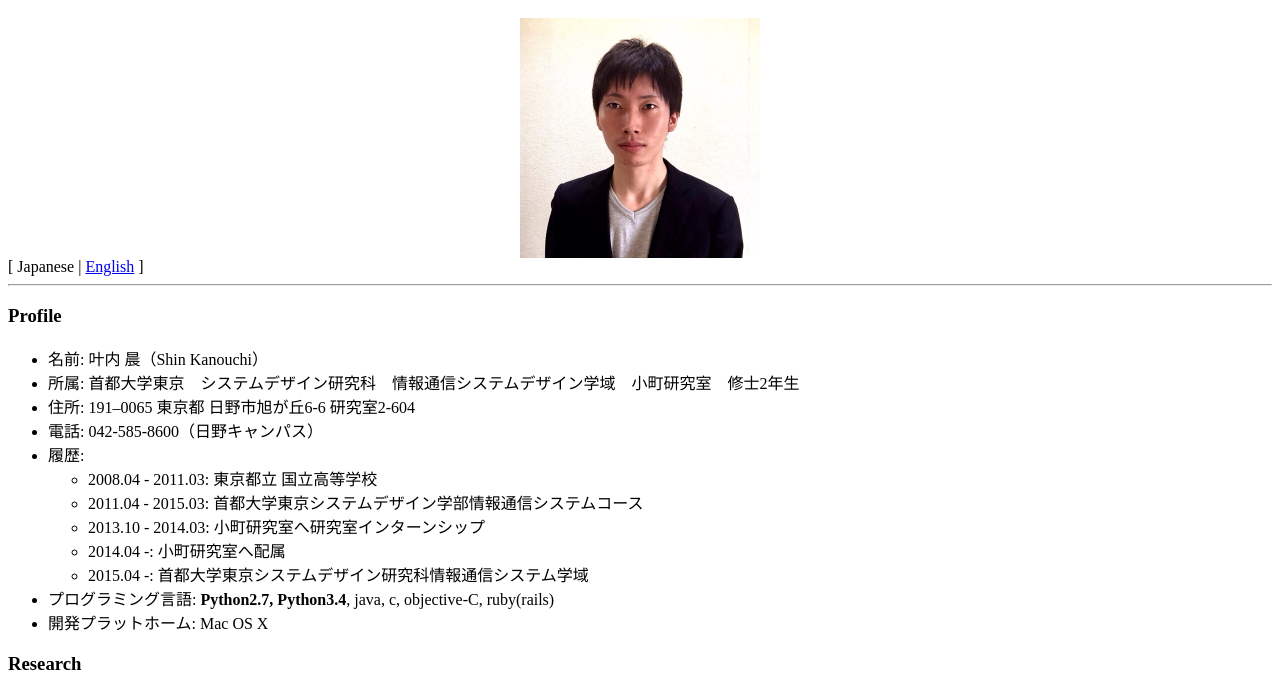
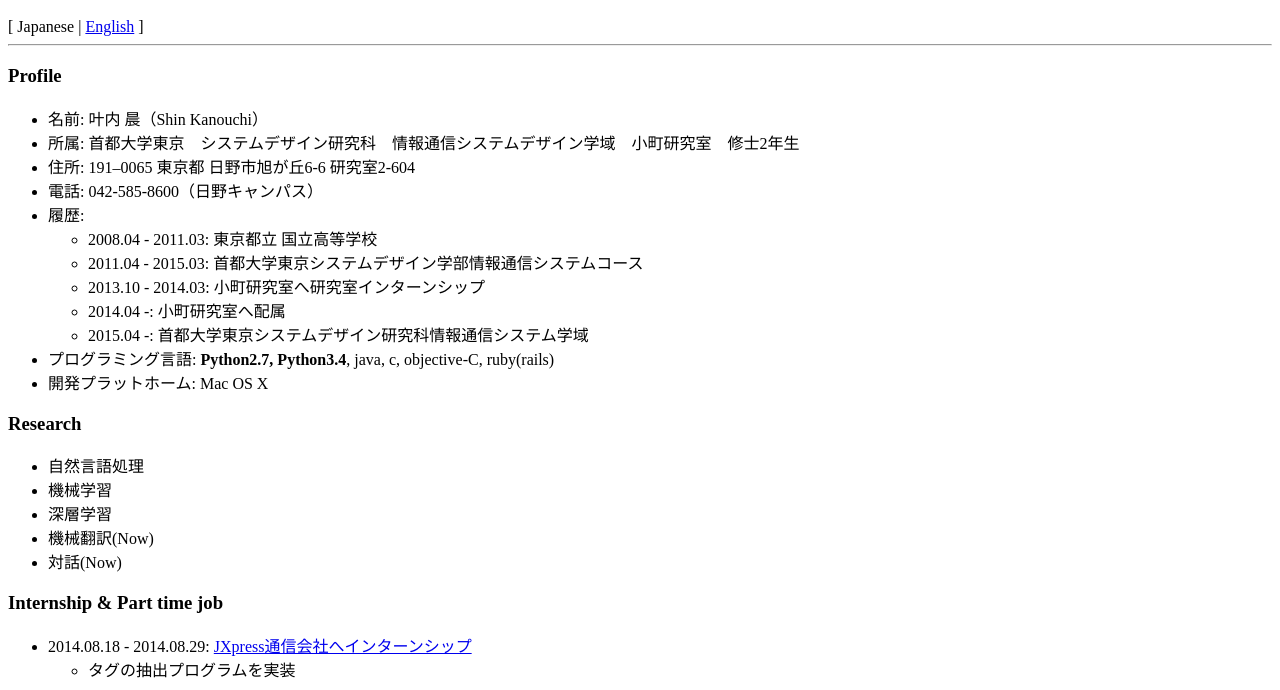
Before and after one commit to shin-kanouchi/myHP, a plain HTML site: page index.html in a window 1280 px wide. Shown: the part 57-747 px from the top of the page. Drawn offline with Linux system fonts and the light colour scheme.

Commit message:
add nenji2017

```diff
--- a/index.html
+++ b/index.html
@@ -6,7 +6,7 @@
     <body>
         <h1>叶内 晨(Shin kanouchi)</h1>
         <DIV align="center">
-        <img border="0" height="240" width="240" src="image/shin_my_prof2.jpg"><br>
+        <!--<img border="0" height="240" width="240" src="image/shin_my_prof2.jpg"><br>-->
         </DIV>
         [ Japanese | <a href="index.en.html">English</a> ]
         <hr />
@@ -35,8 +35,8 @@
             <li>自然言語処理</li>
             <li>機械学習</li>
             <li>深層学習</li>
-            <li>機械翻訳(now)</li>
-            <li>対話(now)</li>
+            <li>機械翻訳(Now)</li>
+            <li>対話(Now)</li>
         </ul>
 
 
```
Also changed, not shown: index.en.html (+1 -1 lines).
